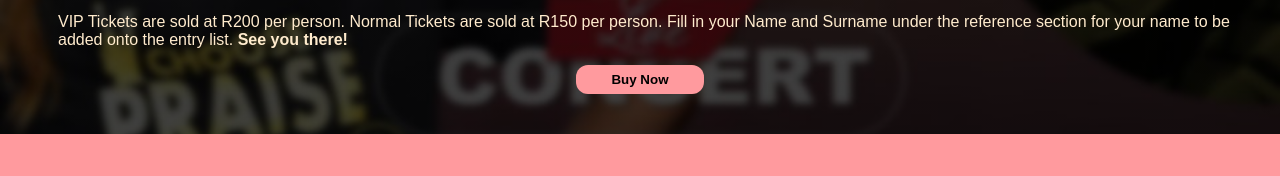
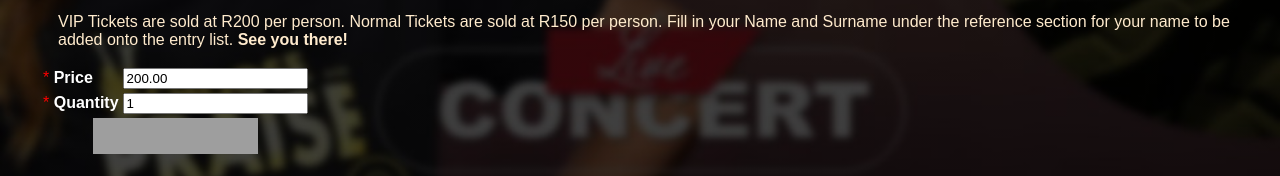
Before and after one commit to SabeloMkhwanzi/Prisca-Mpoyi, a plain HTML site: page index.html in a window 1280 px wide. Shown: the part 2856-3032 px from the top of the page. Drawn offline with Linux system fonts and the light colour scheme; grey boxes are pictures that could not be loaded.

Commit message:
Added updated file

```diff
--- a/index.html
+++ b/index.html
@@ -197,7 +197,22 @@
   <P>VIP Tickets are sold at R200 per person. Normal Tickets are sold at R150 per person.
     Fill in your Name and Surname under the reference section for your name to be added onto the entry list. <Strong>See you there!</Strong>
     </P>
-   <div class="container-btn-buy"><button>Buy Now</button></div>
+   <div>
+    <form action="https://www.payfast.co.za/eng/process" name="form_2730c2a92cfbf9f7666476682a947177" onsubmit="return click_2730c2a92cfbf9f7666476682a947177( this );" method="post">
+      <input type="hidden" name="cmd" value="_paynow">
+      <input type="hidden" name="receiver" value="16777068">
+      <input type="hidden" name="item_name" value="I CHOOSE PRAISE 3 TICKET">
+      <input type="hidden" name="amount" value="200.00">
+      <input type="hidden" name="item_description" value="">
+      <input type="hidden" name="return_url" value="https://priscampoyi.netlify.app">
+      <input type="hidden" name="cancel_url" value="https://priscampoyi.netlify.app">
+
+      <table style="display: -ms-flexbox; justify-content: center;">
+      <tr><td><font color="red">*</font>&nbsp;<strong style="color: white;">Price</strong></td><td><input type="text" name="custom_amount" class="pricing" value="200.00"></td></tr>
+      <tr><td><font color="red">*</font>&nbsp;<strong style="color: white;">Quantity</strong></td><td><input type="text" name="custom_quantity" class="qty" value="1"></td></tr>
+      <tr><td colspan=2 align=center><input type="image" src="https://www.payfast.co.za/images/buttons/light-small-buynow.png" width="165" height="36" alt="Buy Now" title="Buy Now with PayFast"></td></tr></table>
+      </form>
+   </div>
 </div>
 
 
--- a/main.js
+++ b/main.js
@@ -83,3 +83,21 @@ function showSlides(n) {
   slides[slideIndex-1].style.display = "block";
   dots[slideIndex-1].className += " active";
 }
+
+// payfast
+
+function click_2730c2a92cfbf9f7666476682a947177( aform_reference ) {
+  var aform = aform_reference;
+  aform['amount'].value = Math.round( aform['amount'].value*Math.pow( 10,2 ) )/Math.pow( 10,2 );
+  aform['custom_amount'].value = aform['custom_amount'].value.replace( /^\s+|\s+$/g,"" );
+  if( !aform['custom_amount'].value || 0 === aform['custom_amount'].value.length || /^\s*$/.test( aform['custom_amount'].value ) ) {
+      alert ( 'An amount is required' );
+      return false;
+  }
+  aform['amount'].value = Math.round( aform['custom_amount'].value*Math.pow( 10,2 ) )/Math.pow( 10,2 );
+              aform['custom_quantity'].value = aform['custom_quantity'].value.replace( /^\s+|\s+$/g,"" );
+              if( !aform['custom_quantity'].value || 0 === aform['custom_quantity'].value.length || /^\s*$/.test( aform['custom_quantity'].value ) ) {
+                  alert ( 'A quantity is required' );
+                  return false;
+              }aform['amount'].value *=  parseInt( aform['custom_quantity'].value );
+}
```
